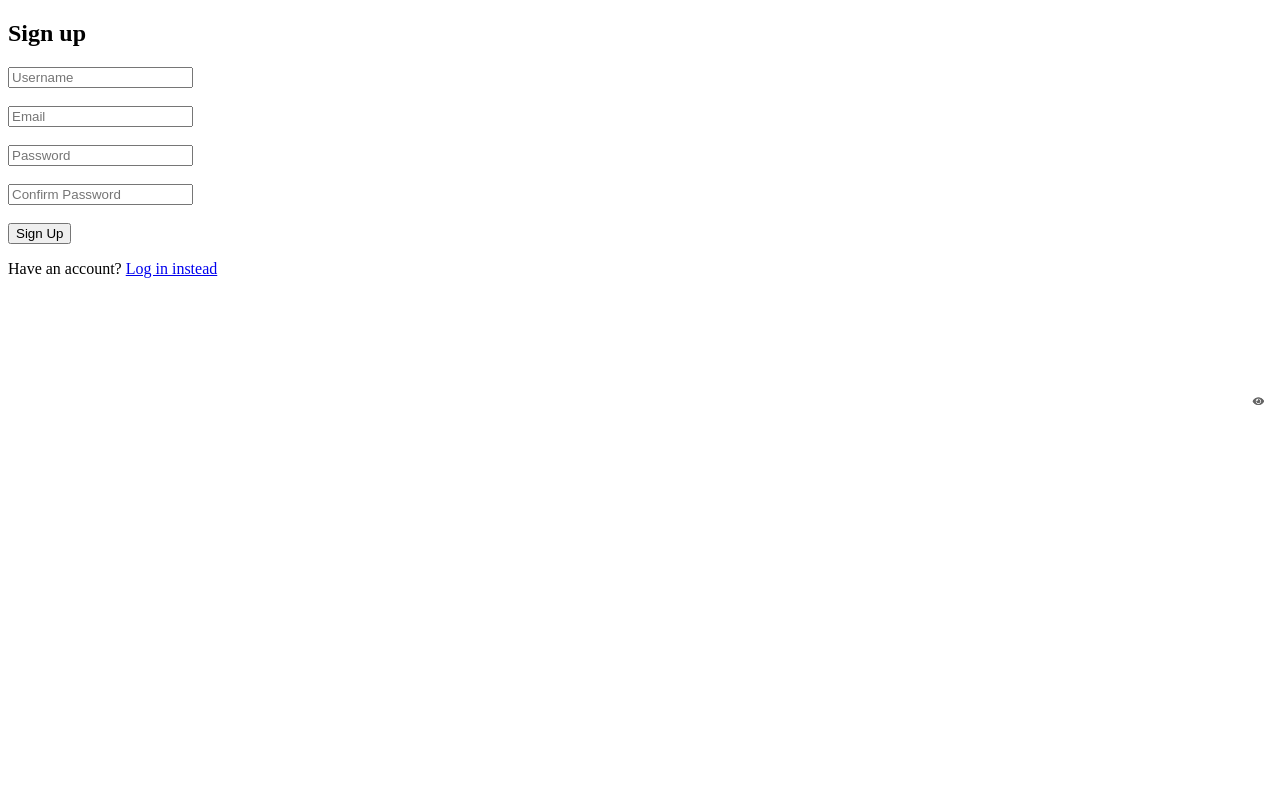
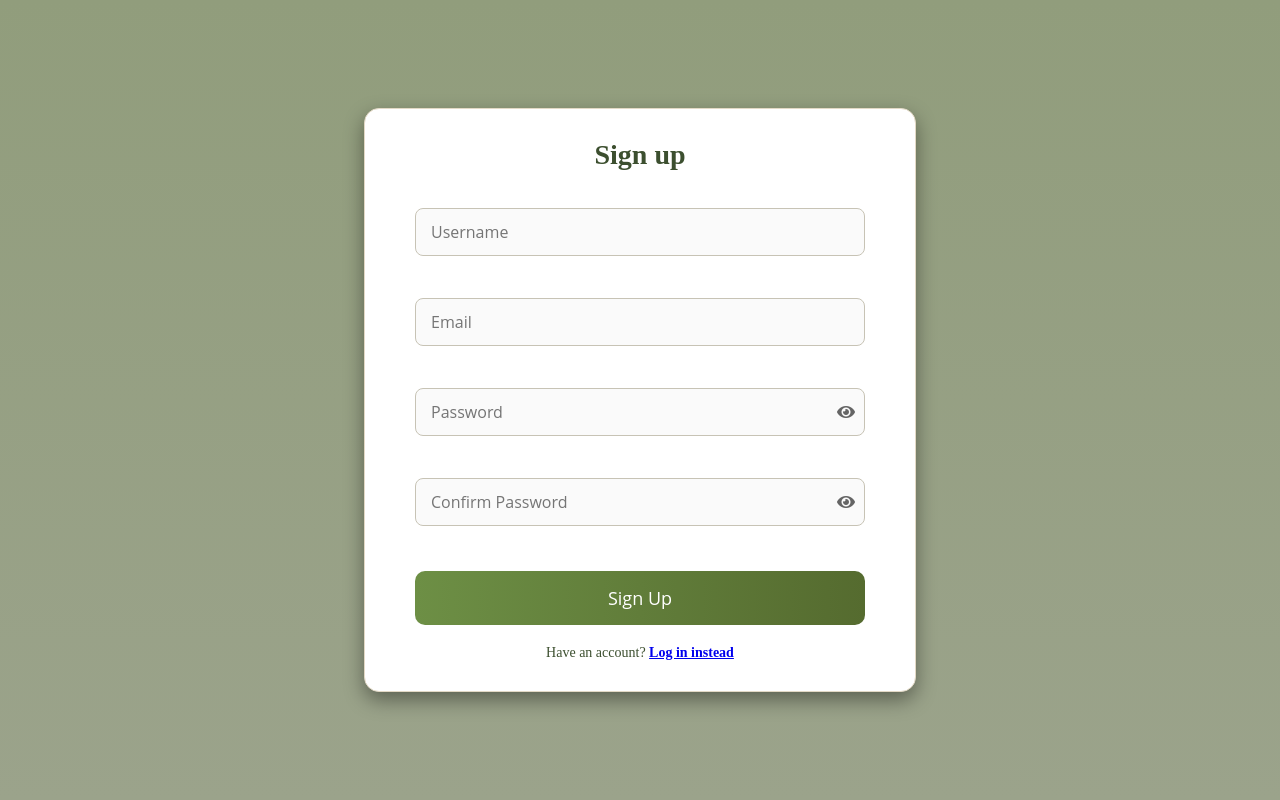
Before and after one commit to erinnasalihu/WebEngineeringProject, a PHP site: page /signup.html in a window 1280 px wide. Run offline with PHP 8.4, Linux system fonts and the light colour scheme.

Commit message:
Structured SignUp CSS - Draft

```diff
--- a/SignUp/singup.css
+++ b/SignUp/singup.css
@@ -1,3 +1,155 @@
+body, h1, h2, p, a, input, button {
+    margin: 0;
+    padding: 0;
+    box-sizing: border-box;
+}
+
+body {
+    font-family: 'Playfair Display', serif;
+    background: linear-gradient(to bottom, #919d7c, #9ba38b);
+    color: #3C4F2F;
+    display: flex;
+    justify-content: center;
+    align-items: center;
+    height: 100vh;
+    padding: 20px;
+}
+
+.signup-container {
+    background: #FFFFFF;
+    padding: 30px 50px;
+    border-radius: 15px;
+    box-shadow: 0 8px 20px rgba(0, 0, 0, 0.4);
+    max-width: 450px;
+    width: 100%;
+    text-align: center;
+    border: 1px solid #E3D9C6;
+    position: relative;
+    overflow: hidden;
+}
+
+form h2 {
+    font-family: 'Playfair Display', serif;
+    color: #3C4F2F;
+    font-size: 28px;
+    margin-bottom: 25px;
+    font-weight: bold;
+}
+
+input {
+    width: 100%;
+    padding: 12px 15px;
+    margin: 12px 0;
+    border: 1.5px solid #C7C3B5;
+    border-radius: 8px;
+    font-size: 16px;
+    font-family: 'Open Sans', sans-serif;
+    background: #FAFAFA;
+    transition: border-color 0.3s ease, box-shadow 0.3s ease;
+}
+
+.password-container {
+    position: relative;
+    width: 100%;
+}
+
+.password-container input {
+    width: 100%;
+    padding: 12px 15px;
+    padding-right: 40px;
+    border-radius: 8px;
+    font-size: 16px;
+    font-family: 'Open Sans', sans-serif;
+    background: #FAFAFA;
+    border: 1.5px solid #C7C3B5;
+    transition: border-color 0.3s ease, box-shadow 0.3s ease;
+}
+
+.password-container input:focus {
+    outline: none;
+    border-color: #556B2F;
+    box-shadow: 0 4px 8px rgba(85, 107, 47, 0.2);
+}
+
+.password-container button {
+    position: absolute;
+    top: 50%;
+    right: 10px;
+    transform: translateY(-50%);
+    background: none;
+    border: none;
+    cursor: pointer;
+    font-size: 18px;
+    color: #666;
+}
+
+.password-container button:hover {
+    color:#3C4F2F;
+}
+
+button.signup-button {
+    width: 100%;
+    padding: 15px;
+    font-size: 18px;
+    background: linear-gradient(to right, #6D8F45, #556B2F);
+    color: #FFFFFF;
+    border: none;
+    border-radius: 10px;
+    cursor: pointer;
+    font-family: 'Open Sans', sans-serif;
+    transition: background 0.3s ease, transform 0.2s ease;
+    margin-top: 15px;
+}
+
+button.signup-button:hover {
+    background: linear-gradient(to right, #556B2F, #6D8F45);
+    transform: translateY(-2px);
+}
+
+p {
+    margin-top: 20px;
+    font-size: 14px;
+    color: #3C4F2F;
+}
+
+p a {
+    font-weight: bolder;
+}
+
+#googleSignInDiv {
+    margin-top: 20px;
+    height: 50px;
+    display: flex;
+    justify-content: center;
+    align-items: center;
+    background: #4285F4;
+    color: #FFFFFF;
+    border-radius: 8px;
+    cursor: pointer;
+    font-size: 16px;
+    font-weight: bold;
+    font-family: 'Open Sans', sans-serif;
+    transition: background-color 0.3s ease, transform 0.2s ease;
+    box-shadow: 0 4px 8px rgba(0, 0, 0, 0.1);
+}
+
+#googleSignInDiv:hover {
+    background-color: #3367D6;
+    transform: translateY(-2px);
+}
+
+@media (max-width: 480px) {
+    .signup-container {
+        padding: 20px 25px;
+    }
+    form h2 {
+        font-size: 24px;
+    }
+    input, button {
+        font-size: 14px;
+    }
+}
+
 #togglePassword, #toggleConfirmPassword {
     position: absolute;
     right: 10px;
@@ -9,6 +161,12 @@
 }
 
 #passwordEyeIcon, #confirmPasswordEyeIcon {
-    font-size: 10px;
+    font-size: 16px;
     color: #656565;
+    transition: color 0.3s ease;
 }
+
+#togglePassword:hover #passwordEyeIcon,
+#toggleConfirmPassword:hover #confirmPasswordEyeIcon {
+    color: #3C4F2F;
+}
```
